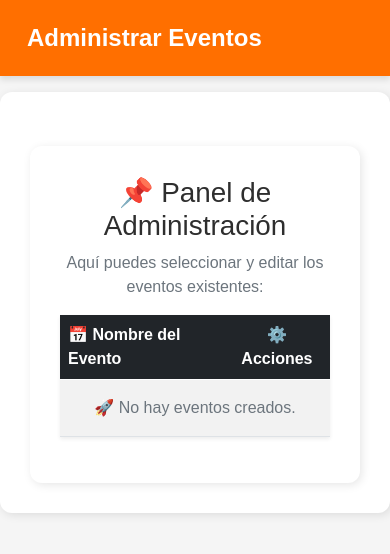
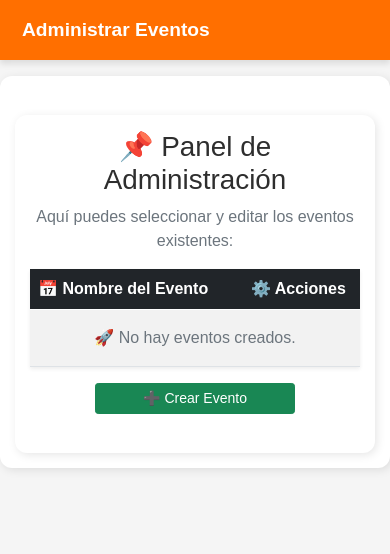
Before and after one commit to Juanes2006/Desarrollo---Eventos, a Flask app: page /administrador_evento in a window 390 px wide. Shown: the top 554 px of the page. Run offline with Flask 3, Linux system fonts and the light colour scheme.

Commit message:
Actualizacion responsiva

```diff
--- a/app.py
+++ b/app.py
@@ -209,7 +209,7 @@ def crear_evento():
         db.session.commit()
 
         flash(f"¡Se ha creado un nuevo evento: {nuevo_evento.eve_nombre}!", "success")
-        return redirect(url_for("super_adm"))
+       #return redirect(url_for("super_adm"))
 
     categorias = Categoria.query.all()
     eventos = Evento.query.all()  # Si deseas mostrarlos en la vista
--- a/static/styles.css
+++ b/static/styles.css
@@ -1,14 +1,23 @@
 /* 🎨 Paleta de colores */
+
 :root {
-    --primary-color: #FF6F00; /* Naranja principal */
-    --secondary-color: #2E2E2E; /* Gris oscuro */
-    --light-color: #FFFFFF; /* Blanco */
-    --hover-color: #FFA726; /* Naranja suave */
-    --background-light: #F5F5F5; /* Gris claro */
-    --shadow-color: rgba(0, 0, 0, 0.1); /* Sombras suaves */
+    --primary-color: #FF6F00;
+    /* Naranja principal */
+    --secondary-color: #2E2E2E;
+    /* Gris oscuro */
+    --light-color: #FFFFFF;
+    /* Blanco */
+    --hover-color: #FFA726;
+    /* Naranja suave */
+    --background-light: #F5F5F5;
+    /* Gris claro */
+    --shadow-color: rgba(0, 0, 0, 0.1);
+    /* Sombras suaves */
 }
 
+
 /* 🌎 Estilo global */
+
 body {
     background-color: var(--background-light);
     color: var(--secondary-color);
@@ -17,7 +26,9 @@ body {
     padding: 0;
 }
 
+
 /* 🔝 Navbar */
+
 .navbar {
     background-color: var(--primary-color) !important;
     padding: 15px;
@@ -43,7 +54,9 @@ body {
     transform: translateY(-2px);
 }
 
+
 /* 📦 Contenedor principal */
+
 .container {
     background-color: var(--light-color);
     padding: 30px;
@@ -52,7 +65,9 @@ body {
     margin-top: 20px;
 }
 
+
 /* 📢 Mensajes flash */
+
 .alert-info {
     background-color: var(--primary-color);
     color: var(--light-color);
@@ -60,7 +75,9 @@ body {
     font-weight: bold;
 }
 
+
 /* 🆕 Tarjetas de contenido */
+
 .card {
     background-color: var(--light-color);
     padding: 20px;
@@ -74,7 +91,9 @@ body {
     transform: translateY(-5px);
 }
 
+
 /* 🔘 Botones */
+
 .btn-custom {
     background-color: var(--primary-color);
     color: var(--light-color);
@@ -91,3 +110,58 @@ body {
     background-color: var(--hover-color);
     transform: translateY(-2px);
 }
+
+
+/* 📱 Adaptación responsiva */
+
+
+/* Para pantallas medianas y menores a 768px */
+
+@media (max-width: 768px) {
+    .navbar {
+        padding: 10px;
+    }
+    .navbar-brand {
+        font-size: 1.2rem;
+    }
+    .navbar-nav .nav-link {
+        padding: 8px 10px;
+        font-size: 0.9rem;
+    }
+    .container {
+        padding: 20px;
+        margin-top: 15px;
+    }
+    .card {
+        padding: 15px;
+    }
+    .btn-custom {
+        padding: 10px 15px;
+        font-size: 0.9rem;
+    }
+}
+
+
+/* Para móviles pequeños, menores a 480px */
+
+@media (max-width: 480px) {
+    .navbar {
+        display: flex;
+        flex-direction: column;
+        align-items: center;
+    }
+    .navbar-nav {
+        width: 100%;
+        display: flex;
+        flex-direction: column;
+        align-items: center;
+    }
+    .navbar-nav .nav-link {
+        width: 100%;
+        text-align: center;
+        padding: 8px 0;
+    }
+    .container {
+        padding: 15px;
+    }
+}
--- a/templates/administrador_evento.html
+++ b/templates/administrador_evento.html
@@ -1,18 +1,12 @@
-{% extends 'base.html' %}
-
-{% block eventos_url %} {{ url_for('ventana') }} {% endblock %}
-{% block eventos_text %} Administrar Eventos {% endblock %}
-
-{% block nav_links %}
-<li class="nav-item">
+{% extends 'base.html' %} {% block eventos_url %} {{ url_for('ventana') }} {% endblock %} {% block eventos_text %} Administrar Eventos {% endblock %} {% block nav_links %}
+<li class="nav-item d-none d-md-block">
     <a class="nav-link btn btn-success text-white" href="{{ url_for('crear_evento') }}">
         ➕ Crear Evento
     </a>
 </li>
-{% endblock %}
+{% endblock %} {% block content %}
+<div class="container mt-4">
 
-{% block content %}
-<div class="container mt-4">
     <h1 class="text-center">📌 Panel de Administración</h1>
     <p class="text-muted text-center">Aquí puedes seleccionar y editar los eventos existentes:</p>
 
@@ -24,8 +18,7 @@
             </tr>
         </thead>
         <tbody>
-            {% if eventos %}
-                {% for evento in eventos %}
+            {% if eventos %} {% for evento in eventos %}
             <tr>
                 <td class="align-middle">{{ evento.eve_nombre }}</td>
                 <td class="text-center">
@@ -33,9 +26,9 @@
                             ✏️ Editar
                         </a>
                 </td>
+
             </tr>
-                {% endfor %}
-            {% else %}
+            {% endfor %} {% else %}
             <tr>
                 <td colspan="2" class="text-center text-muted py-3">
                     🚀 No hay eventos creados.
@@ -44,5 +37,12 @@
             {% endif %}
         </tbody>
     </table>
+
+    <div class="text-center mb-4 d-md-none">
+        <a class="btn btn-success btn-sm" style="width: 100%; max-width: 200px;" href="{{ url_for('crear_evento') }}">
+            ➕ Crear Evento
+        </a>
+    </div>
+
 </div>
 {% endblock %}
--- a/templates/base.html
+++ b/templates/base.html
@@ -2,16 +2,23 @@
 <html lang="es">
 
 <head>
-    <meta charset="UTF-8">
+    <meta name="viewport" content="width=device-width, initial-scale=1.0">
+
     <title>{{ title if title else "Eventos" }}</title>
     <link rel="stylesheet" href="https://cdn.jsdelivr.net/npm/bootstrap@5.0.2/dist/css/bootstrap.min.css">
     <link rel="stylesheet" href="{{ url_for('static', filename='styles.css') }}">
 </head>
 
 <body>
+
     <nav class="navbar navbar-expand-lg">
         <div class="container-fluid">
             <a class="navbar-brand" href="{% block eventos_url %}{{ url_for('lista_eventos') }}{% endblock %}">{% block eventos_text %}Eventos{% endblock %}</a>
+            <button class="navbar-toggler" type="button" data-bs-toggle="collapse" data-bs-target="#navbarNav" aria-controls="navbarNav" aria-expanded="false" aria-label="Toggle navigation">
+                <span class="navbar-toggler-icon"></span>
+            </button>
+
+
             <div class="collapse navbar-collapse" id="navbarNav">
                 <ul class="navbar-nav me-auto">
                     {% block nav_links %} {% endblock %}
```
Lines whose indentation alone changed are shown as unchanged.
